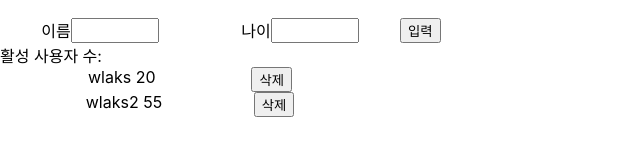
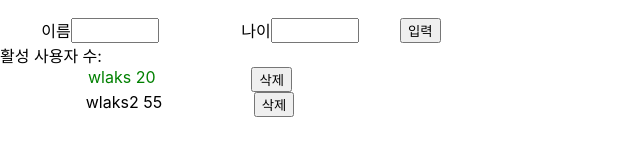
Before and after one commit to jjm2317/react_prac, a React (Create React App) app: page / in a window 1280 px wide. Shown: the part 196-352 px from the top of the page, without its empty margins (0-640 px from the left). Built offline with nearby package versions, Linux system fonts and the light colour scheme.

Commit message:
feat: (UserList) update User by reducer

```diff
--- a/src/components/userList/UserContainerByReducer.js
+++ b/src/components/userList/UserContainerByReducer.js
@@ -51,6 +51,13 @@ function reducer(state, action) {
         ...state,
         users: state.users.filter(user => user.id !== action.id)
       };
+    case 'TOGGLE_USER':
+      return {
+        ...state,
+        users: state.users.map(user =>
+          user.id === action.id ? { ...user, active: !user.active } : user
+        )
+      };
   }
   return state;
 }
@@ -81,20 +88,24 @@ const UserContainerByReducer = () => {
     });
   });
 
-  const onRemove = useCallback(e => {
-    console.log(e.target.id, typeof e.target.id);
+  const onRemove = useCallback(id => {
     dispatch({
       type: 'DELETE_USER',
-      id: +e.target.id
+      id
     });
   });
 
-  const onToggle = useCallback(() => {});
+  const onToggle = useCallback(id => {
+    dispatch({
+      type: 'TOGGLE_USER',
+      id
+    });
+  });
   return (
     <section>
       <UserForm onChange={onChange} onCreate={onCreate} />
       <div>활성 사용자 수: {}</div>
-      <UserList users={users} onRemove={onRemove} />
+      <UserList users={users} onRemove={onRemove} onToggle={onToggle} />
     </section>
   );
 };
--- a/src/components/userList/UserList.js
+++ b/src/components/userList/UserList.js
@@ -11,18 +11,22 @@ const liStyle = {
   justifyContent: 'space-around'
 };
 
-const UserList = ({ users, onRemove }) => {
+const UserList = ({ users, onRemove, onToggle }) => {
   console.log(ulStyle);
   return (
     <ul style={ulStyle}>
       {users.map(user => (
         <li style={liStyle} key={user.id}>
-          <span>
+          <span
+            onClick={() => onToggle(user.id)}
+            style={{
+              color: user.active ? 'green' : 'black',
+              cursor: 'pointer'
+            }}
+          >
             {user.username} {user.age}
           </span>
-          <button id={user.id} onClick={onRemove}>
-            삭제
-          </button>
+          <button onClick={() => onRemove(user.id)}>삭제</button>
         </li>
       ))}
     </ul>
```
